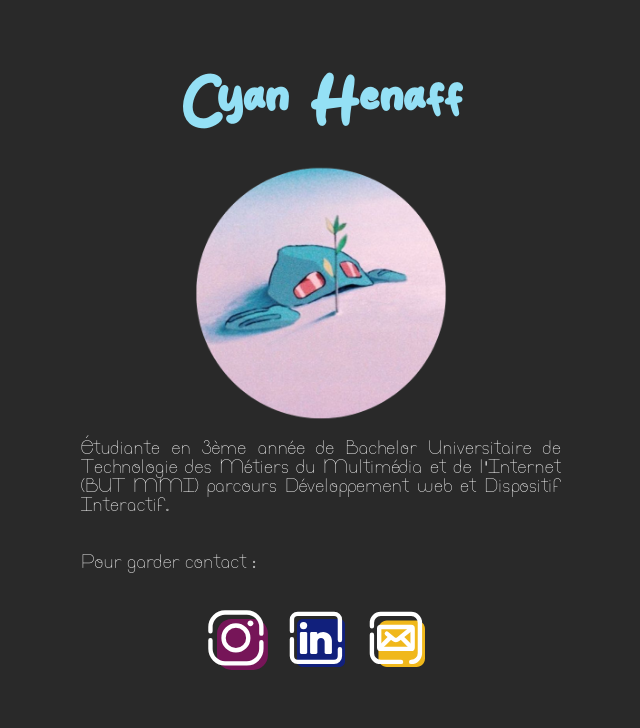
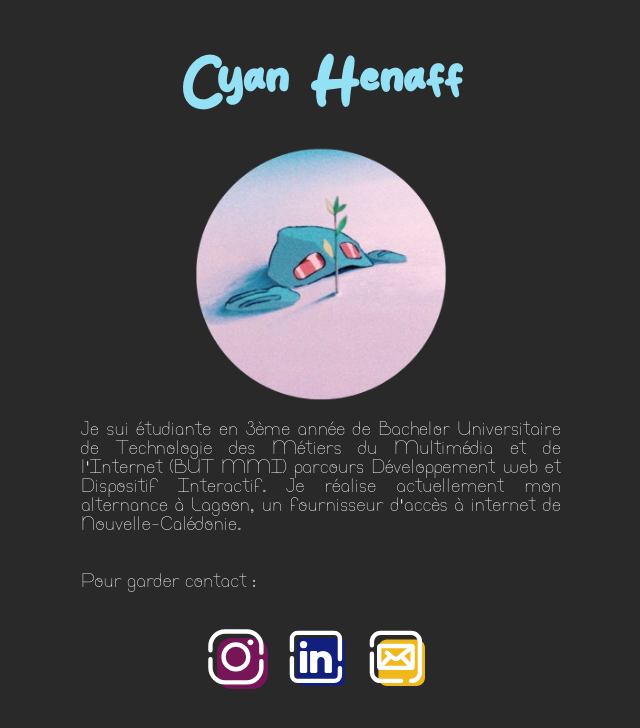
Before and after one commit to Luunagda/tp-jamstack, a Gatsby site: page / in a window 1280 px wide. Shown: the whole page, without its empty margins (319-959 px from the left). Built offline with nearby package versions, Linux system fonts and the light colour scheme; Gatsby itself is replaced by a stand-in of ours.

Commit message:
update paragraphe

```diff
--- a/src/pages/index.js
+++ b/src/pages/index.js
@@ -6,7 +6,7 @@ export default function Home() {
     <div className="container">
       <h1>Cyan Henaff</h1>
       <img className="logo" alt="Logo venant du film d'animation Nausicaa de la vallée du vent" src="/logo.png"/>
-      <p>Étudiante en 3ème année de Bachelor Universitaire de Technologie des Métiers du Multimédia et de l'Internet (BUT MMI) parcours Développement web et Dispositif Interactif.</p>
+      <p>Je sui étudiante en 3ème année de Bachelor Universitaire de Technologie des Métiers du Multimédia et de l'Internet (BUT MMI) parcours Développement web et Dispositif Interactif. Je réalise actuellement mon alternance à Lagoon, un fournisseur d'accès à internet de Nouvelle-Calédonie.</p>
       <p>Pour garder contact :</p>
       <div>
         <a href="https://www.instagram.com/cyanhenaff/">
```
